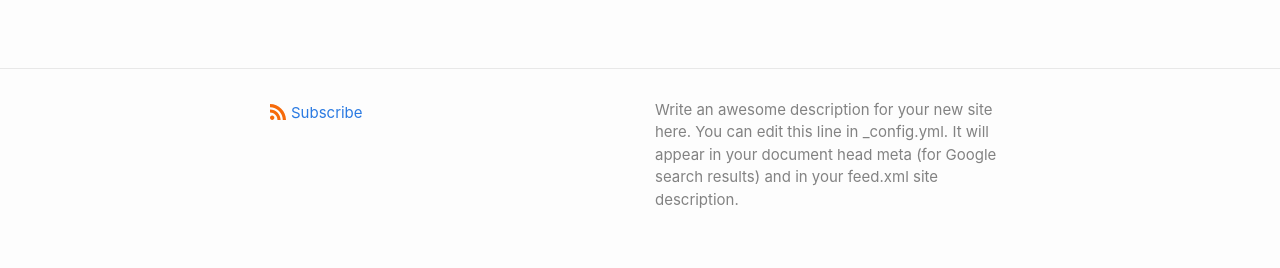
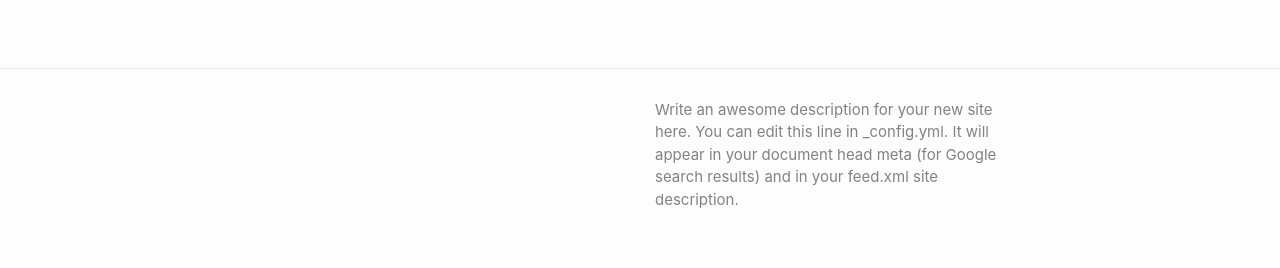
Before and after one commit to isurunuwanthilaka/isurunuwanthilaka.github.io, a Jekyll site: the page built from index.markdown, in a window 1280 px wide. Shown: the part 1278-1546 px from the top of the page. Built offline with Jekyll 4.4.1, drawn with Linux system fonts in a browser that asks for light colours.

Commit message:
Remove subscribe feed

```diff
--- a/_includes/footer.html
+++ b/_includes/footer.html
@@ -5,23 +5,16 @@
 
     <div class="footer-col-wrapper">
       <div class="footer-col">
-        <p class="feed-subscribe">
-          <a href="{{ 'feed.xml' | relative_url }}">
-            <svg class="svg-icon orange">
-              <use xlink:href="{{ 'assets/minima-social-icons.svg#rss' | relative_url }}"></use>
-            </svg><span>Subscribe</span>
-          </a>
-        </p>
-      {%- if site.author %}
+        {%- if site.author %}
         <ul class="contact-list">
           {% if site.author.name -%}
-            <li class="p-name">{{ site.author.name | escape }}</li>
+          <li class="p-name">{{ site.author.name | escape }}</li>
           {% endif -%}
           {% if site.author.email -%}
-            <li><a class="u-email" href="mailto:{{ site.author.email }}">{{ site.author.email }}</a></li>
+          <li><a class="u-email" href="mailto:{{ site.author.email }}">{{ site.author.email }}</a></li>
           {%- endif %}
         </ul>
-      {%- endif %}
+        {%- endif %}
       </div>
       <div class="footer-col">
         <p>{{ site.description | escape }}</p>
```
